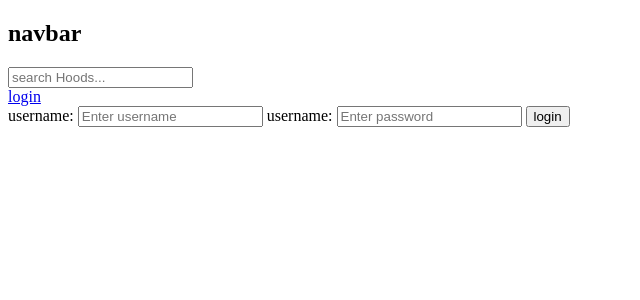
After one commit to kennedybabu/my-hood, a Django app: page /login/ in a window 1280 px wide. The commit adds this page. Shown: the top 300 px of the page, without its empty margins (0-640 px from the left). Run offline with Django 4.2, Linux system fonts and the light colour scheme.

Commit message:
feature: login a user to the application

```diff
--- /dev/null
+++ b/app/templates/app/login_register.html
@@ -0,0 +1,18 @@
+{% extends 'base.html' %}
+
+
+{% block content %}
+<div>
+    <form action="" method='post'>
+        {% csrf_token %}
+        <label>username:</label>
+        <input type="text" name='username' placeholder="Enter username">
+
+        <label>username:</label>
+        <input type="password" name='password' placeholder="Enter password">
+
+        <input type="submit" value="login">
+    </form>
+</div>
+
+{% endblock %}
--- a/app/templates/base.html
+++ b/app/templates/base.html
@@ -9,6 +9,14 @@
 <body>
     {% include 'navbar.html' %}
 
+    {% if messages %}
+        <ul class="messages">
+            {% for message in messages %}
+                <li>{{ message }}</li>
+            {% endfor %}
+        </ul>
+    {% endif %}
+
     {% block content %} {% endblock %}
 </body>
 </html>
--- a/app/templates/navbar.html
+++ b/app/templates/navbar.html
@@ -3,3 +3,5 @@
 <form action="{% url 'home' %}" method="GET">
     <input type="text" name='q' placeholder="search Hoods..."/>
 </form>
+
+<a href="{% url 'login' %}">login</a>
--- a/app/urls.py
+++ b/app/urls.py
@@ -2,6 +2,7 @@ from django.urls import path
 from . import views
 
 urlpatterns = [
+    path('login/', views.loginPage, name='login'),
     path('', views.home, name='home'),
     path('hood/<int:pk>/', views.hood, name='hood'),
     path('create_hood/', views.createHood, name='create_hood'),
--- a/app/views.py
+++ b/app/views.py
@@ -1,11 +1,38 @@
 from django.shortcuts import render, redirect
+from django.contrib import messages
 from .models import Hood, Location
 from .forms import HoodForm
 from django.db.models import Q
+from django.contrib.auth.models import User
+from django.contrib.auth import authenticate, login, logout
+
 
 
 
 # Create your views here.
+
+def loginPage(request):
+    if request.method == 'POST':
+        username = request.POST.get('username')
+        password = request.POST.get('password')
+
+        try:
+            user = User.objects.get(username=username)
+        except:
+            messages.error(request, 'user doesnt exist')
+
+        user = authenticate(request, username= username, password=password)
+
+        if user is not None:
+            login(request, user)
+            return redirect('home')
+        else:
+            messages.error(request, 'username or password does not exist')
+
+    context = {
+
+    }
+    return render(request, 'app/login_register.html', context)
 
 def home(request):
     q = request.GET.get('q') if request.GET.get('q') != None else ''
```
Also changed, not shown: db.sqlite3.
